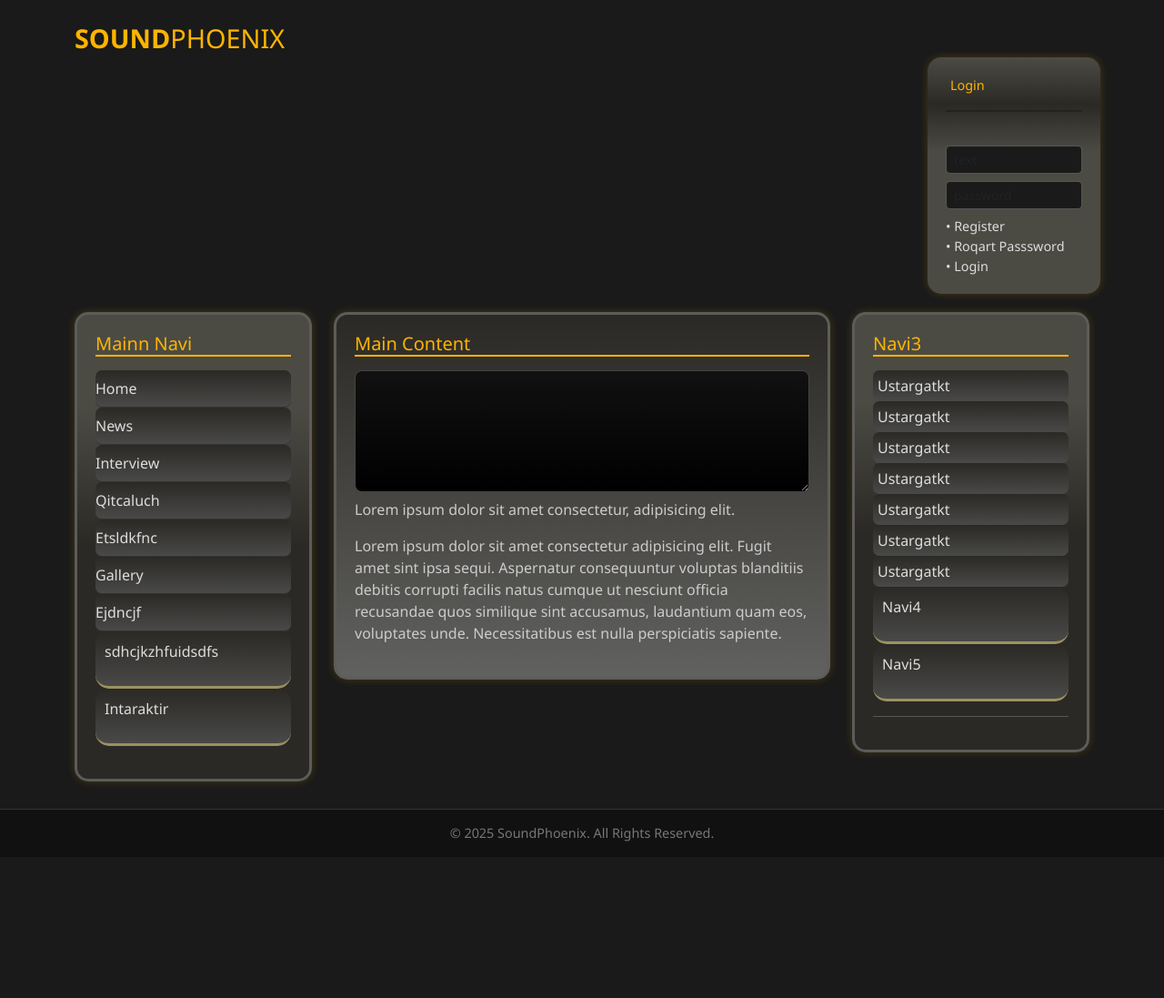
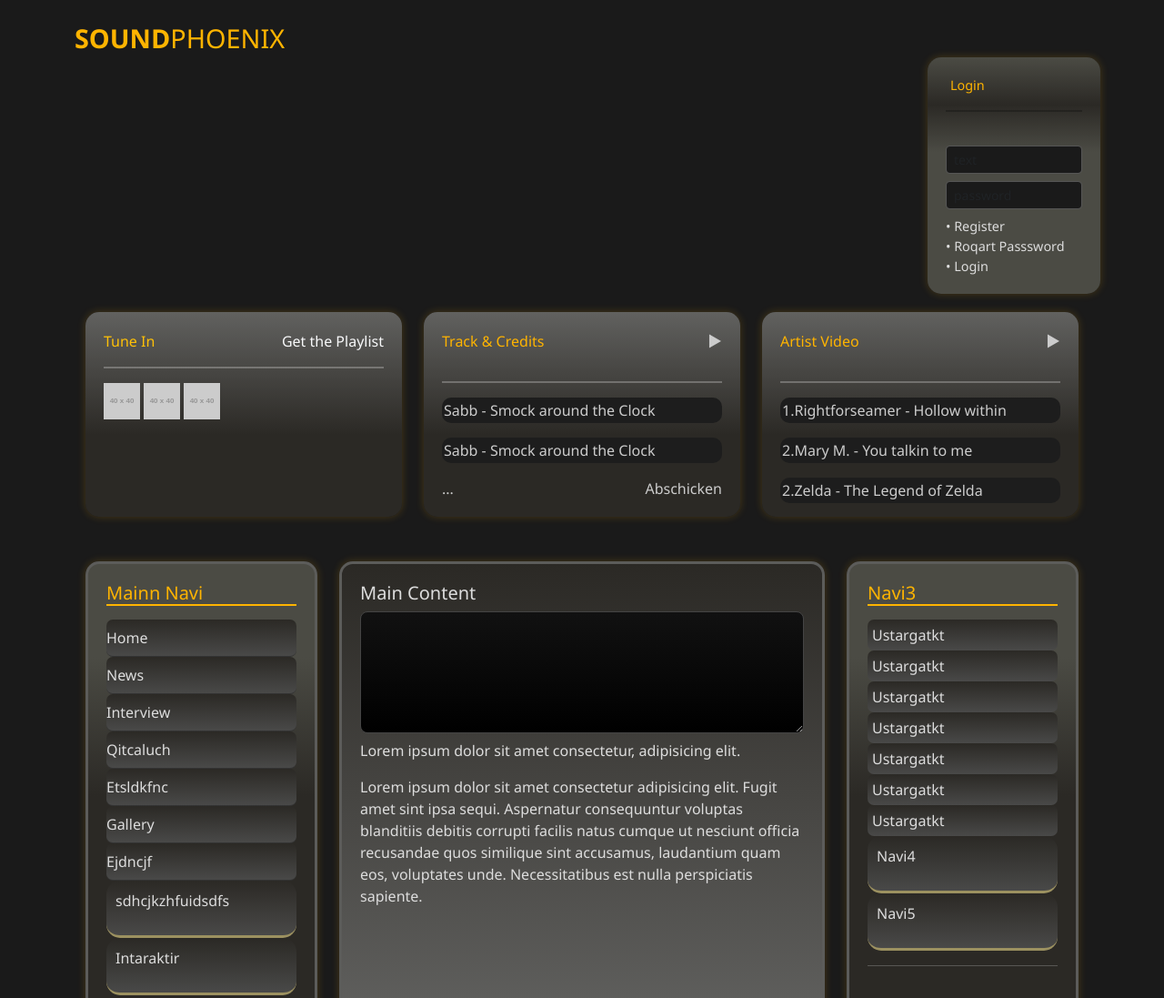
Before and after one commit to jamm1111/2025web, a plain HTML site: page homework2/bs52.html in a window 1280 px wide. Shown: the top 1097 px of the page at 91% size. Before the commit the page ends 942 px from the top, so only its background shows below. Drawn offline with nearby package versions, Linux system fonts and the light colour scheme; placeholder pictures from the web are drawn by us.

Commit message:
20251011_2

```diff
--- a/homework2/bs52.html
+++ b/homework2/bs52.html
@@ -33,6 +33,64 @@
     </div>
   </header>
 
+<article id="mainContent" class="container" >
+
+  <div class="container">
+    <div class="row">
+      <div class="col-md-4 ">
+
+        <div class="main-content">
+            <div class="d-flex justify-content-between align-items-center mb-2">
+            <h6 class="m-0 text-warning">Tune In</h6>
+            <p class="m-0 text-light">Get the Playlist</p>
+            </div>
+         <hr class="main-line">
+          <img src="https://via.placeholder.com/40x40" alt="Logo 1">
+          <img src="https://via.placeholder.com/40x40" alt="Logo 2">
+          <img src="https://via.placeholder.com/40x40" alt="Logo 3">
+        </div>
+      </div>
+
+
+
+      <div class="col-md-4 ">
+        <div class="main-content">
+           <div class="d-flex justify-content-between align-items-center mb-2">
+           <h6 >Track & Credits</h6>
+           <p >▶</p>
+           </div>
+           <hr class="main-line">
+           <p class="track3">Sabb - Smock around the Clock</p>
+           <p class="track3">Sabb - Smock around the Clock</p>
+           <div class="d-flex justify-content-between align-items-center mb-2">
+           <p>...</p>
+           <p >Abschicken</p>
+           </div>
+        </div>
+      </div>
+
+
+
+      <div class="col-md-4 ">
+        <div class="main-content">
+           <div class="d-flex justify-content-between align-items-center mb-2">
+           <h6 >Artist Video</h6>
+           <p >▶</p>
+           </div>
+           <hr class="main-line">
+           <p class="track3">1.Rightforseamer - Hollow within</p>
+           <p class="track3">2.Mary M. - You talkin to me</p>
+           <p class="track3">2.Zelda - The Legend of Zelda</p>
+        </div>
+      </div>
+
+
+
+    </div>
+
+ </div>
+<br>
+
 
   <div class="container">
     <div class="row g-4">
@@ -55,7 +113,7 @@
 
 
       <div class="col-md-6 ">
-        <div class="main-content">
+        <div class="main-content2">
           <h5>Main Content</h5>
           <div class="main-box-body ">
 
@@ -92,7 +150,12 @@
     </div>
   </div>
 
-  <!-- Footer -->
+
+
+  </article>
+
+
+
   <footer>
     © 2025 SoundPhoenix. All Rights Reserved.
   </footer>
--- a/homework2/css/style.css
+++ b/homework2/css/style.css
@@ -66,14 +66,26 @@ body {
       padding: 20px;
       box-shadow: 0 0 10px rgba(255, 180, 0, 0.2);
 	  border: 3px solid #5c5c5a;
+	  height: 100%;
     }
 	.main-content {
+      background-image: linear-gradient(to bottom, rgb(97, 97, 95), #2b2925 60%);
+      border-radius: 15px;
+      padding: 20px;
+      box-shadow: 0 0 10px rgba(255, 180, 0, 0.2);
+	  height: 90%;
+    }
+
+
+	.main-content2 {
       background-image: linear-gradient(to bottom, #2b2925 , rgb(97, 97, 95));
       border-radius: 15px;
       padding: 20px;
       box-shadow: 0 0 10px rgba(255, 180, 0, 0.2);
 	  border: 3px solid #5c5c5a;
+	  height: 100%;
     }
+
 
 	.main-box-body {
   font-size: 14px;
@@ -100,6 +112,11 @@ body {
 	  border-bottom: 2px solid #ffb400;
     }
 
+	.main-content h6 {
+	  color: #ffb400;
+	  margin-bottom: 15px;
+
+	}
 	.login-area p {
 	  margin: 0 5px;
 	}
@@ -143,6 +160,11 @@ body {
       margin-bottom: 10px;
     }
 
+    .main-line {
+	  border-top: 2px solid #ffffff;
+	}
+
+
     .track {
       background-image: linear-gradient(to bottom, #2b2925 , rgb(73, 73, 72));
       border-radius: 7px;
@@ -162,6 +184,13 @@ body {
        border-style: none none solid none;
 	}
 
+	.track3 {
+		 background-color: #1d1d1d;
+		border-radius: 10px;
+       padding: 2px;
+
+	}
+
     .track:hover {
       background-color: #444;
     }
```
